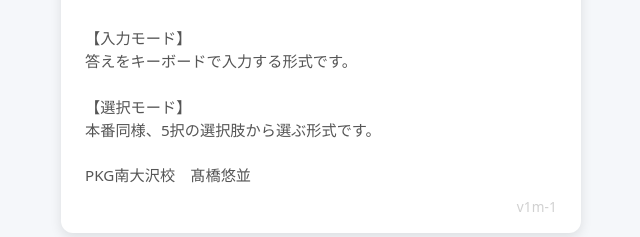
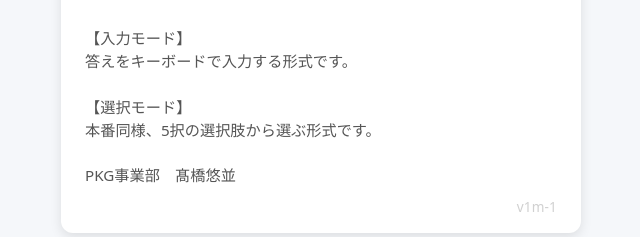
Before and after one commit to t00130489/kgs-test, a plain HTML site: page index.html in a window 1280 px wide. Shown: the part 1072-1309 px from the top of the page, 319-959 px from the left. Drawn offline with Linux system fonts and the light colour scheme; no server answers.

Commit message:
Update index.html

```diff
--- a/index.html
+++ b/index.html
@@ -201,7 +201,7 @@
           <li>参加者にルームIDを共有！</li>
           <li>揃ったらホストが問題スタート！</li>
         </ol>
-        <p class="desc-note"><br>【入力モード】<br>答えをキーボードで入力する形式です。<br><br>【選択モード】<br>本番同様、5択の選択肢から選ぶ形式です。<br><br>PKG南大沢校　髙橋悠並</p>
+        <p class="desc-note"><br>【入力モード】<br>答えをキーボードで入力する形式です。<br><br>【選択モード】<br>本番同様、5択の選択肢から選ぶ形式です。<br><br>PKG事業部　髙橋悠並</p>
   <div class="version-info" id="app-version-label"></div>
       </section>
     </section>
```
